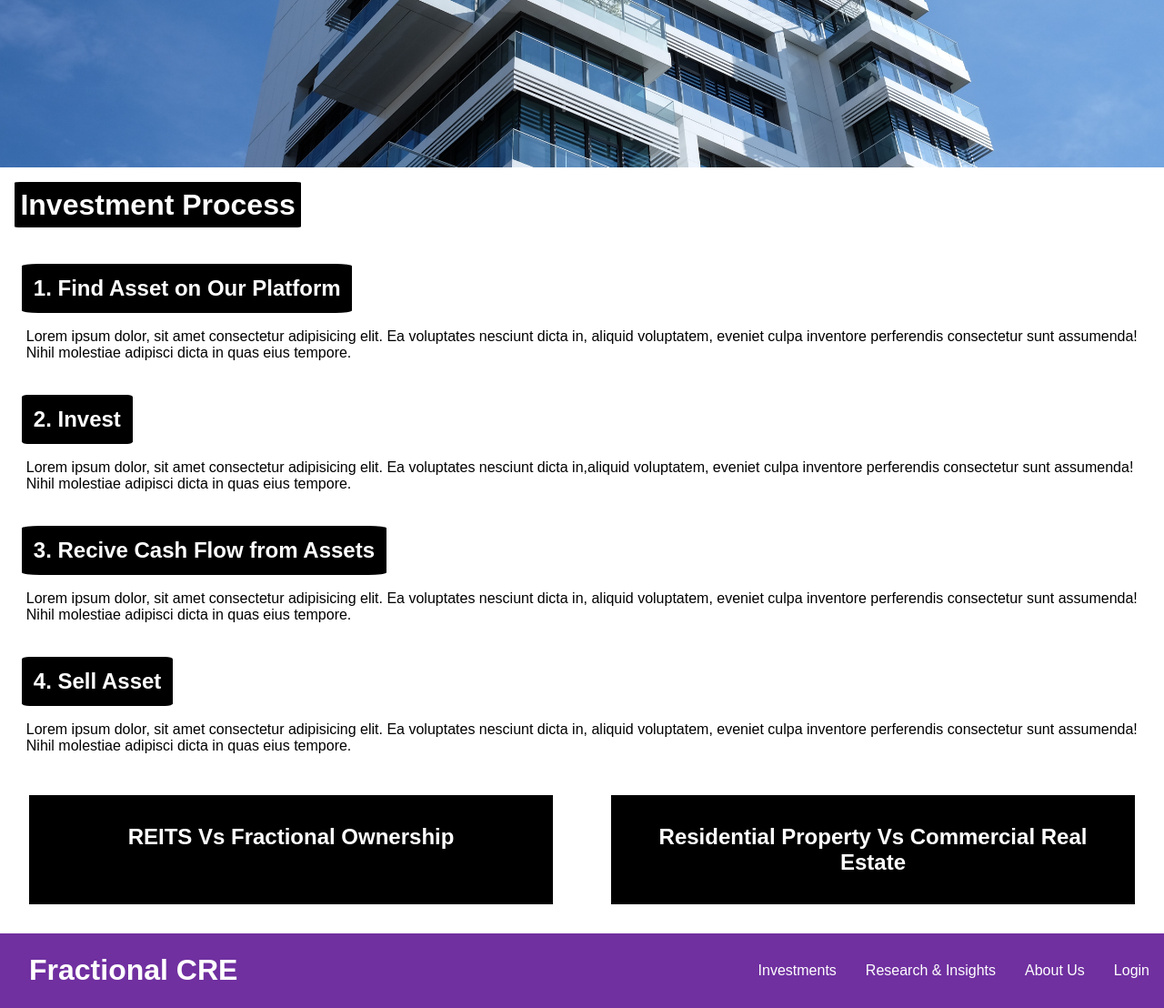
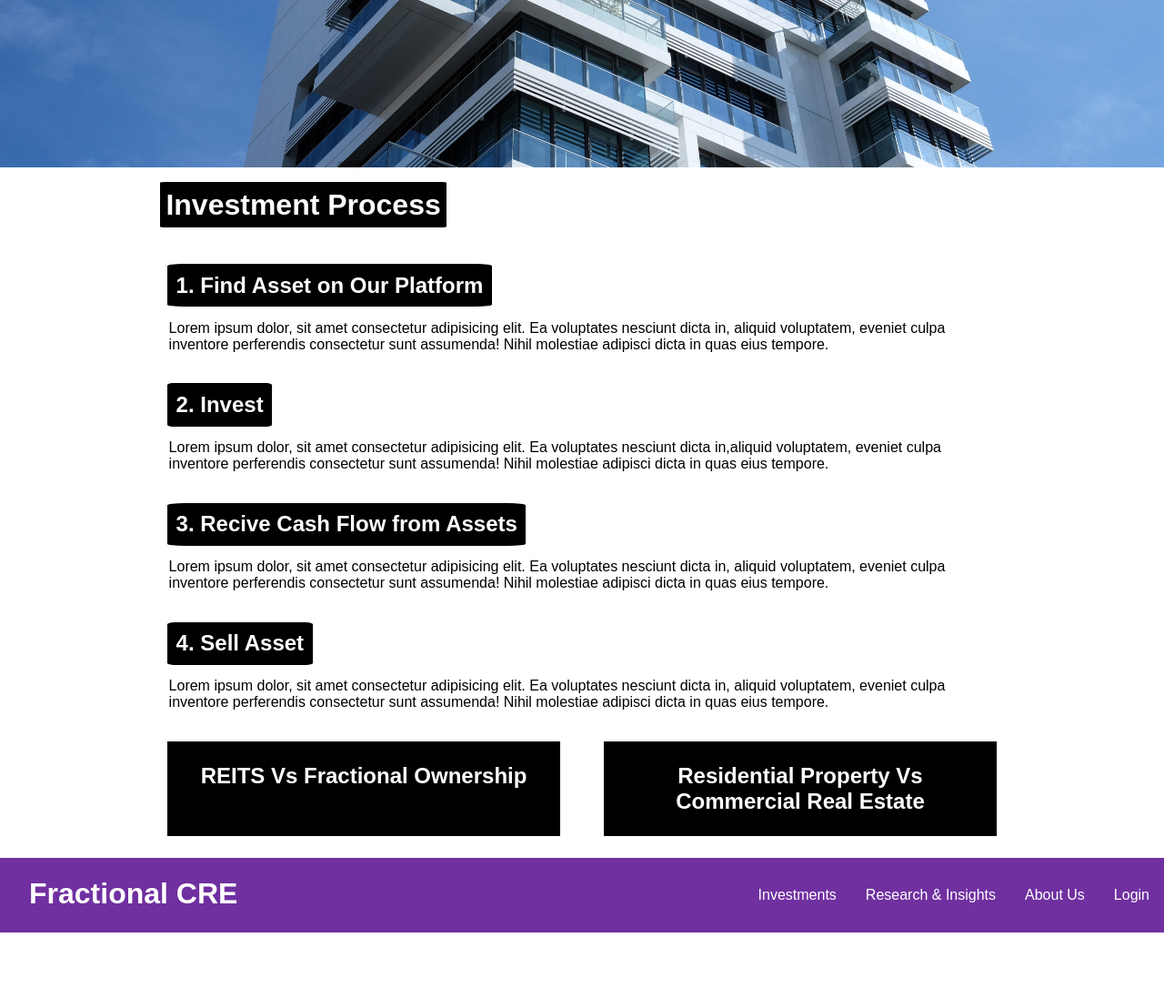
Before and after one commit to JamesLove1/Fractional-CRE, a Flask app: page / in a window 1280 px wide. Shown: the part 608-1716 px from the top of the page at 91% size. After the commit the page ends 1633 px from the top, so only its background shows below. Run offline with Flask 2, Linux system fonts and the light colour scheme; some libraries are stand-ins or nearby versions.

Commit message:
apply 960 rule

```diff
--- a/static/styles/style.css
+++ b/static/styles/style.css
@@ -488,5 +488,11 @@ font-size: xx-large;
     z-index: 9;
 }
 
+@media screen and (min-width: 960px) {
 
-/* asset box end */
+    .maxWidth {
+        width: 960px;
+        margin: auto;
+    }
+
+}
--- a/templates/index.html
+++ b/templates/index.html
@@ -14,6 +14,7 @@
         <!-- <img src="./images/building1.jpg" class="hero" alt="Hero-CRE-Building">
         <img src="./images/building4.jpg" alt="" class="hero"> -->
 
+        <div class="maxWidth">
 
             <div class="flex">
                 <h1>Investment Process</h1>
@@ -52,5 +53,6 @@
                 </a></p>
             </div>
 
+        </div>
     </main>
 {% endblock %}
```
Lines whose indentation alone changed are shown as unchanged.
